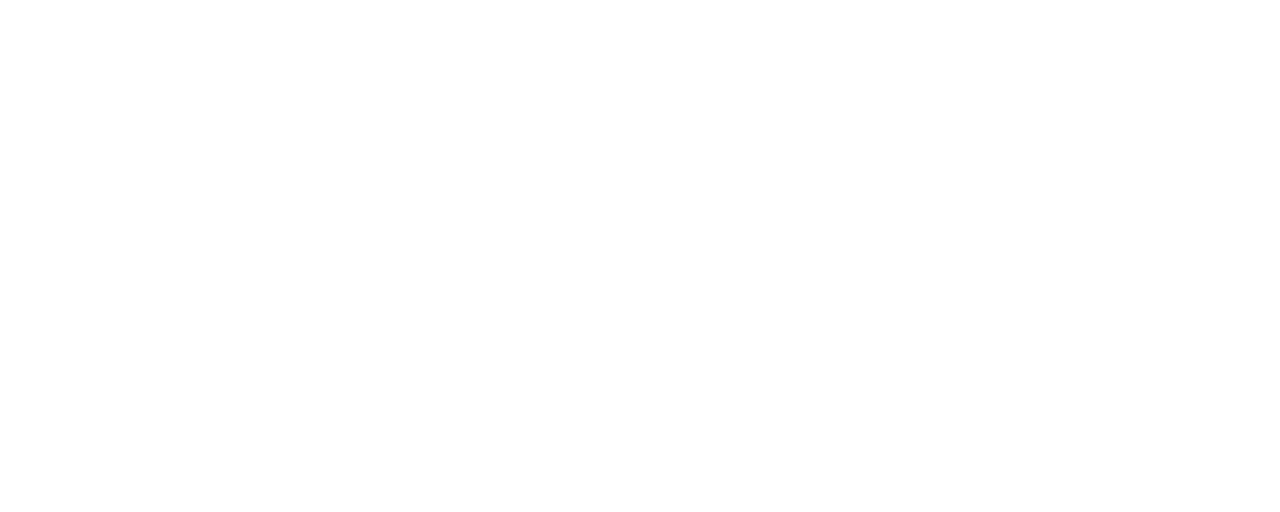
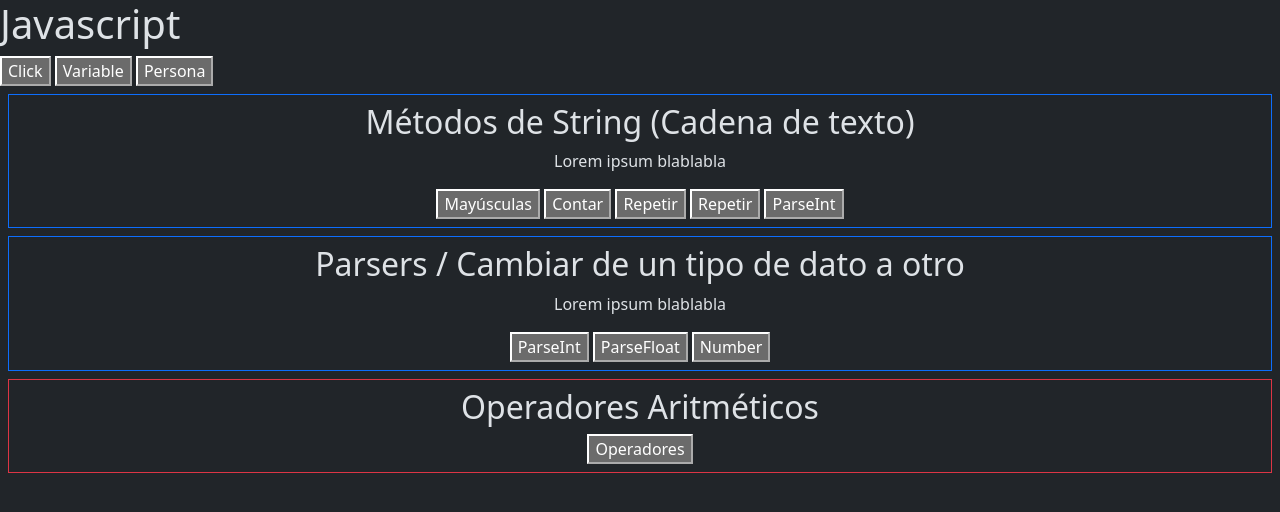
Before and after one commit to DaniF90/Js-60, a plain HTML site: page index.html in a window 1280 px wide. Drawn offline with nearby package versions, Linux system fonts and the light colour scheme.

Commit message:
segunda clase

```diff
--- /dev/null
+++ b/Assets/js/script.js
@@ -0,0 +1,92 @@
+function preguntarNombre(){
+
+    //declaro una variable que almacena el nombre que el usuario escribe en el prompt
+    let nombre = prompt('Ingrese su nombre:');
+
+    //en el método alert ponemos por parámetro la variable nombre
+    alert(nombre);
+
+    //por último mostramos por consola el valor de la variable nombre
+    console.log(nombre);
+}
+
+function noHaceNada() {
+    var hola = 'Bienvenido a Js'
+    let numero = 10000;
+
+    const PI = 3.1416;
+    alert(PI)
+    PI = 3.11
+    alert(PI)
+}
+
+function tipoDatos() {
+    let cadena = 'Texto';
+    let numero = 23;
+    let esMayor = false;
+    let persona = {
+        nombre: 'James',
+        apellido: 'Goisling',
+        edad: 33
+    }
+
+    console.log(persona);
+
+}
+
+function may() {
+    //crear variable que aloje el texto del párrafo a extraer los datos
+
+    let texto = document.getElementById("struno").innerHTML;
+    console.log(texto.toUpperCase());
+}
+
+function contar() {
+    let contar = document.getElementById("struno").innerHTML;
+    console.log(contar.length);
+}
+
+function repetir() {
+    let texto = document.getElementById("struno").innerHTML;
+    console.log(texto.repeat(3))
+}
+
+function reemplazar() {
+    let texto = document.getElementById("struno").innerHTML;
+    console.log(texto.replace("blablabla","Lorem"))
+}
+
+function parint() {
+    let texto = "15"
+    console.log(parseInt(texto) + 15)
+}
+
+function parfloat() {
+    let texto = "3.1416"
+    console.log(parseFloat(texto) + 15)
+}
+
+function numb() {
+    let nro = "10"
+    console.log(Number(nro))
+}
+
+function oper() {
+    let numero1 = 20;
+    let numero2 = 8;
+
+    let total = numero1 + numero2;
+    console.log("La suma de los dos números es: " + total)
+
+    total = numero1 - numero2;
+    console.log("La resta de los dos números es: " + total)
+
+    total = numero1 * numero2;
+    console.log("La multiplicación de los dos números es: " + total)
+
+    total = numero1 / numero2;
+    console.log("La división de los dos números es: " + total)
+
+    total = numero1 % numero2;
+    console.log("El resto o módulo de la división de los dos números es: " + total)
+}
--- a/index.html
+++ b/index.html
@@ -1,11 +1,41 @@
 <!DOCTYPE html>
-<html lang="en">
+<html lang="en" data-bs-theme="dark">
 <head>
     <meta charset="UTF-8">
     <meta name="viewport" content="width=device-width, initial-scale=1.0">
-    <title>Document</title>
+    <title>Javascript</title>
+    <link href="https://cdn.jsdelivr.net/npm/bootstrap@5.3.2/dist/css/bootstrap.min.css" rel="stylesheet" integrity="sha384-T3c6CoIi6uLrA9TneNEoa7RxnatzjcDSCmG1MXxSR1GAsXEV/Dwwykc2MPK8M2HN" crossorigin="anonymous">
 </head>
 <body>
 
+    <h1>Javascript</h1>
+    <button onclick="preguntarNombre()">Click</button>
+    <button onclick="noHaceNada()">Variable</button>
+    <button onclick="tipoDatos()">Persona</button>
+
+    <section class="border border-primary m-2 p-2 text-center">
+        <h2>Métodos de String (Cadena de texto)</h2>
+        <p id="struno">Lorem ipsum blablabla</p>
+        <button onclick="may()">Mayúsculas</button>
+        <button onclick="contar()">Contar</button>
+        <button onclick="repetir()">Repetir</button>
+        <button onclick="reemplazar()">Repetir</button>
+        <button onclick="parint()">ParseInt</button>
+    </section>
+    <section class="border border-primary m-2 p-2 text-center">
+        <h2>Parsers / Cambiar de un tipo de dato a otro</h2>
+        <p id="struno">Lorem ipsum blablabla</p>
+        <button onclick="parint()">ParseInt</button>
+        <button onclick="parfloat()">ParseFloat</button>
+        <button onclick="numb()">Number</button>
+    </section>
+    <section class="border border-danger m-2 p-2 text-center">
+        <h2>Operadores Aritméticos</h2>
+        <button onclick="oper()">Operadores</button>
+    </section>
+
+
+    <script src="./Assets/js/script.js"></script>
+    <script src="https://cdn.jsdelivr.net/npm/bootstrap@5.3.2/dist/js/bootstrap.bundle.min.js" integrity="sha384-C6RzsynM9kWDrMNeT87bh95OGNyZPhcTNXj1NW7RuBCsyN/o0jlpcV8Qyq46cDfL" crossorigin="anonymous"></script>
 </body>
 </html>
```
